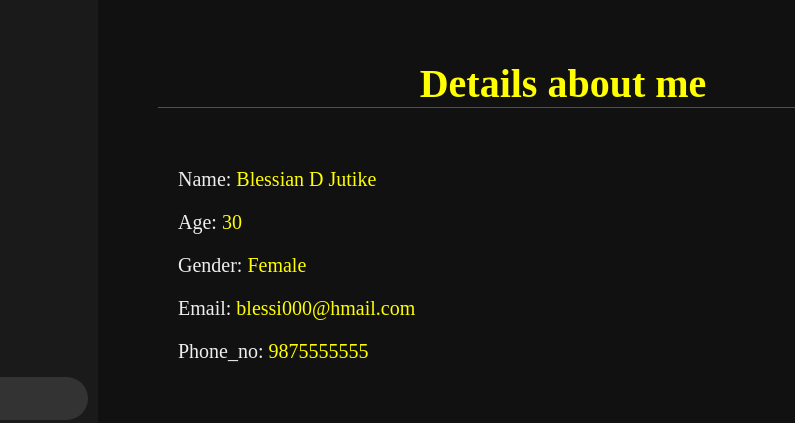
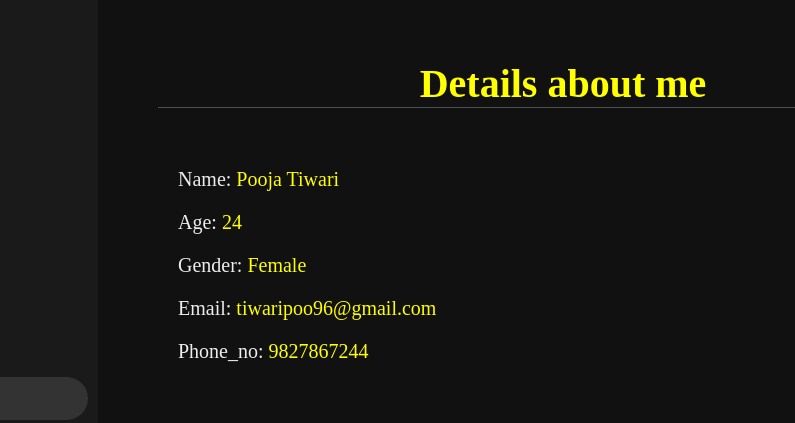
Before and after one commit to Pooojjaa/Pooja.github.io, a plain HTML site: page index.html in a window 1280 px wide. Shown: the top 423 px of the page, 252-1047 px from the left. Drawn offline with Linux system fonts and the light colour scheme.

Commit message:
Update index.html

```diff
--- a/index.html
+++ b/index.html
@@ -27,11 +27,11 @@
         <h1 class="heading"><span>Details about me</span></h1>
         <div class="Row">
         <div class="det">
-             <h3><span>Name: </span>Blessian D Jutike</h3>
-             <h3><span>Age: </span>30</h3>
+             <h3><span>Name: </span>Pooja Tiwari</h3>
+             <h3><span>Age: </span>24</h3>
              <h3><span>Gender: </span>Female</h3>
-             <h3><span>Email: </span>blessi000@hmail.com</h3>
-             <h3><span>Phone_no: </span>9875555555</h3>
+             <h3><span>Email: </span>tiwaripoo96@gmail.com</h3>
+             <h3><span>Phone_no: </span>9827867244</h3>
         </div>
     </div>
     </section>
```
